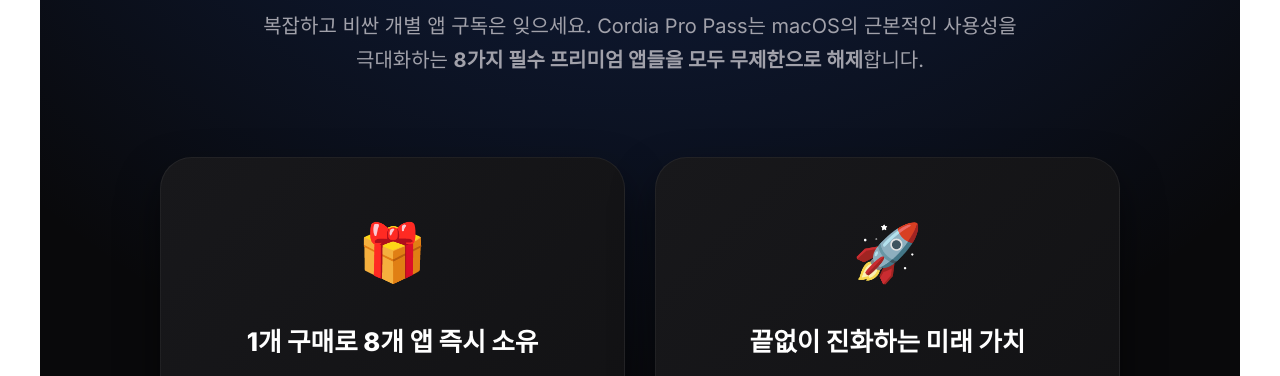
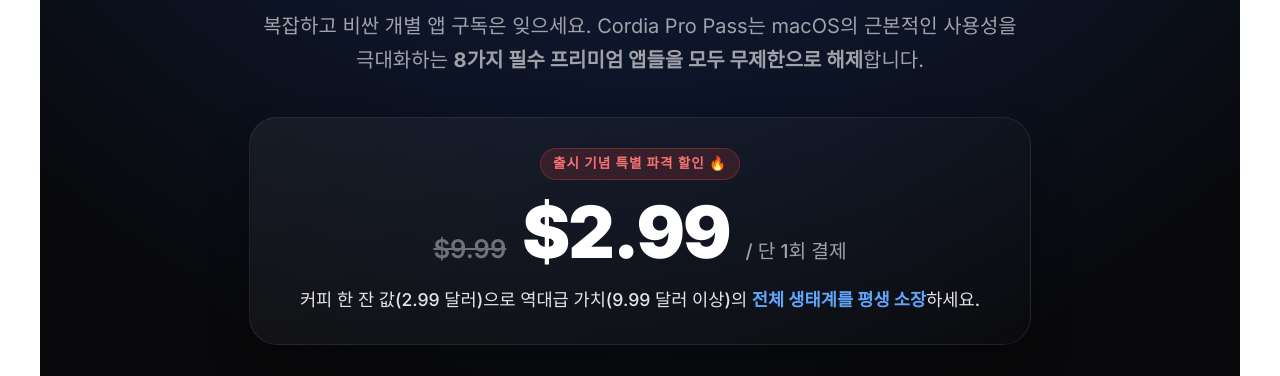
Before and after one commit to cordiakr/cordia, a website built with Vite: page pass/index.html in a window 1280 px wide. Shown: the part 558-934 px from the top of the page. Built offline with nearby package versions, Linux system fonts and the light colour scheme.

Commit message:
Add highly visible pricing section with .99 crossed out emphasizing limited time .99 sale on the Pass page

```diff
--- a/pass/index.html
+++ b/pass/index.html
@@ -28,6 +28,20 @@
         <p style="font-size: 1.25rem; color: #a1a1aa; max-width: 760px; margin: 0 auto; line-height: 1.7;">
           복잡하고 비싼 개별 앱 구독은 잊으세요. Cordia Pro Pass는 macOS의 근본적인 사용성을 극대화하는 <strong>8가지 필수 프리미엄 앱들을 모두 무제한으로 해제</strong>합니다.
         </p>
+
+        <div style="margin-top: 40px; display: inline-flex; flex-direction: column; align-items: center; background: linear-gradient(135deg, rgba(255,255,255,0.05), rgba(255,255,255,0.01)); border: 1px solid rgba(255,255,255,0.08); border-radius: 28px; padding: 30px 50px; box-shadow: 0 20px 40px rgba(0,0,0,0.3);">
+          <div style="display: inline-block; padding: 4px 12px; background: rgba(239,68,68,0.15); border: 1px solid rgba(239,68,68,0.3); color: #f87171; border-radius: 20px; font-weight: 700; font-size: 0.85rem; letter-spacing: 1px; margin-bottom: 16px;">
+            출시 기념 특별 파격 할인 🔥
+          </div>
+          <div style="display: flex; align-items: baseline; justify-content: center; gap: 16px;">
+            <span style="font-size: 1.6rem; color: #71717a; text-decoration: line-through; font-weight: 600;">$9.99</span>
+            <span style="font-size: 4.5rem; font-weight: 900; color: #ffffff; letter-spacing: -2px; line-height: 1;">$2.99</span>
+            <span style="font-size: 1.2rem; color: #a1a1aa; font-weight: 500;">/ 단 1회 결제</span>
+          </div>
+          <p style="color: #e4e4e7; font-size: 1.1rem; margin-top: 16px; margin-bottom: 0; font-weight: 500;">
+            커피 한 잔 값(2.99 달러)으로 역대급 가치(9.99 달러 이상)의 <strong style="color: #60a5fa;">전체 생태계를 평생 소장</strong>하세요.
+          </p>
+        </div>
       </section>
 
       <section style="max-width: 1000px; margin: 0 auto; padding: 0 20px; position: relative; z-index: 1;">
```
